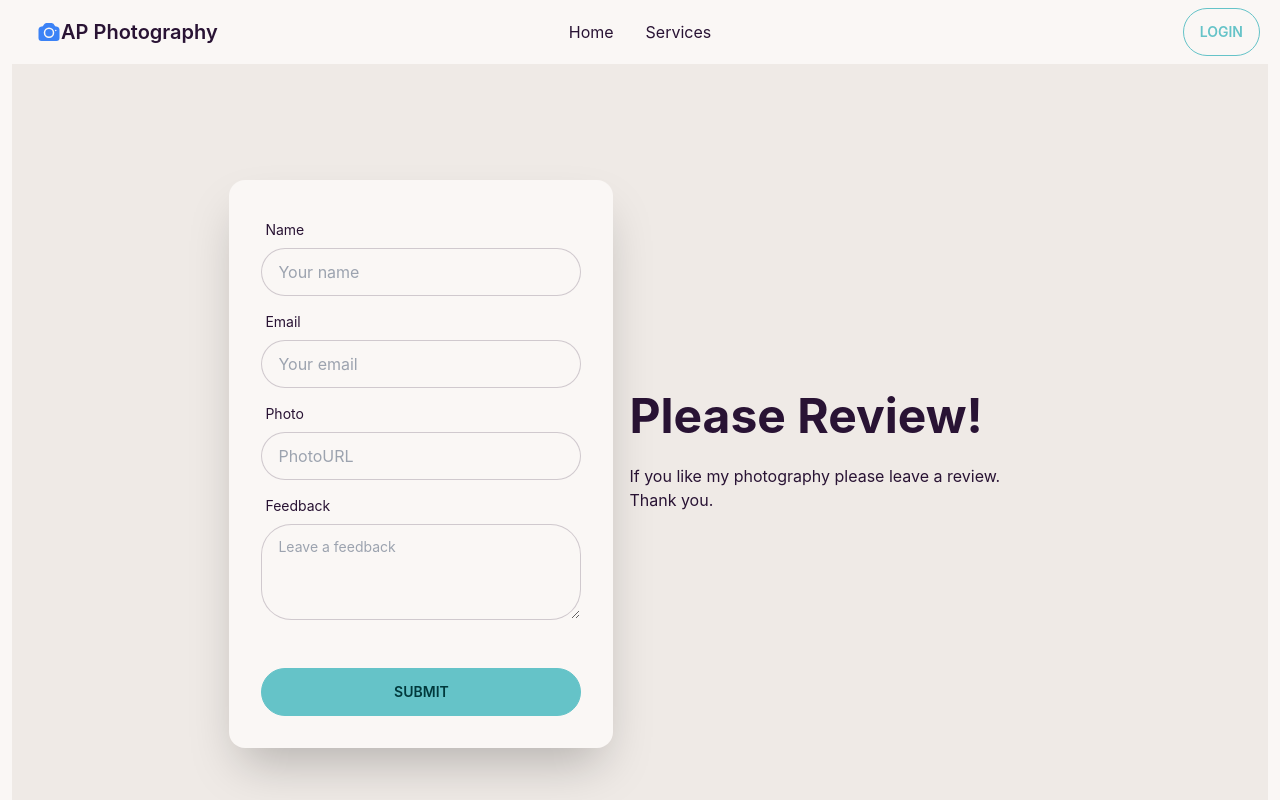
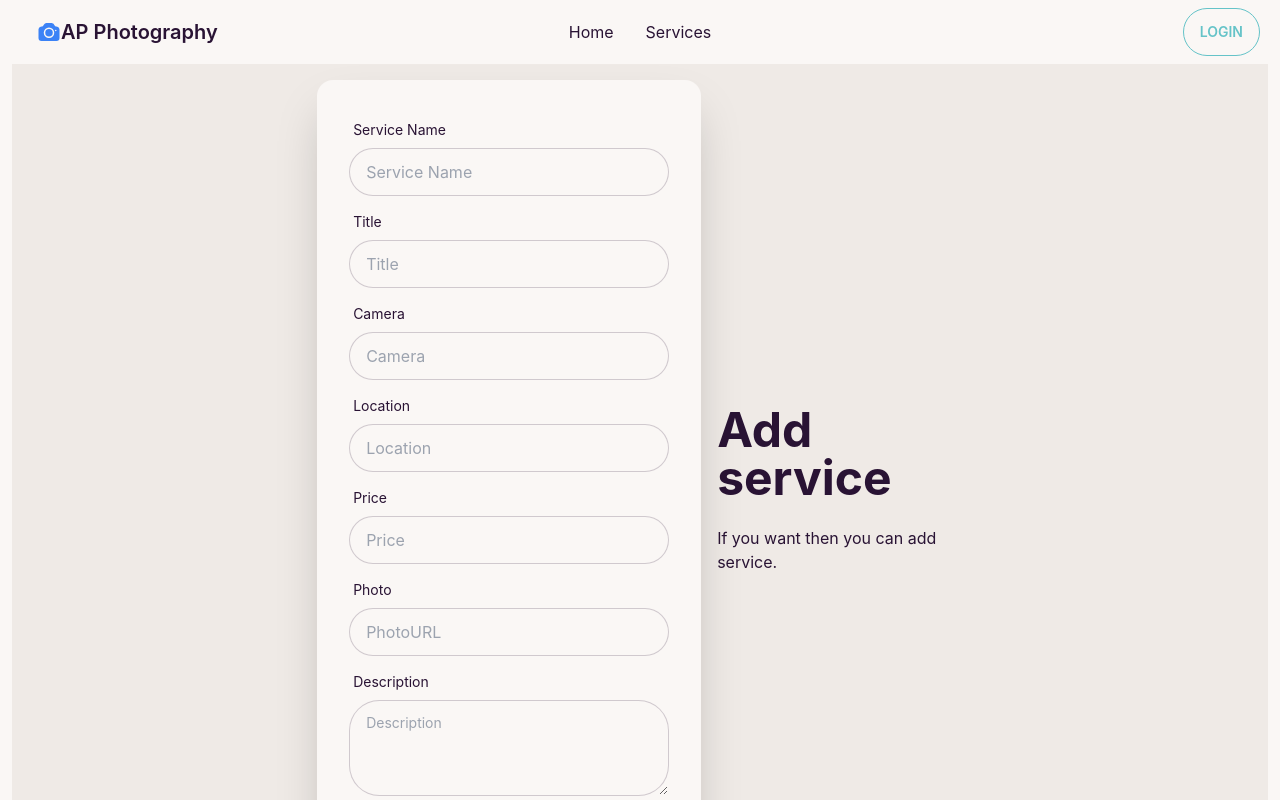
Before and after one commit to leoarafat/worldwide-photography-client, a React (Create React App) app: page /addService in a window 1280 px wide. Shown: the top 800 px of the page. Built offline with nearby package versions, Linux system fonts and the light colour scheme; no server answers.

Commit message:
added add service

```diff
--- a/src/components/pages/AddService/AddService.js
+++ b/src/components/pages/AddService/AddService.js
@@ -1,47 +1,109 @@
-import React from 'react';
+import React from "react";
 
 const AddService = () => {
+  const handleSubmit = (e) => {
+    e.preventDefault();
 
-  const handleSubmit = e =>{
+    const form = e.target;
+    const serviceName = form.serviceName.value;
+    const title = form.title.value;
+    const img = form.photoURL.value;
+    const details = form.details.value;
+    const camera = form.camera.value;
+    const location = form.location.value;
+    const services = {
+      Service_name: serviceName,
+      title,
+      img,
+      details,
+      camera,
+      location
 
+    };
+    fetch("http://localhost:5000/addService", {
+      method: "POST",
+      headers: {
+        "content-type": "application/json",
+      },
+      body: JSON.stringify(services),
+    })
+      .then((res) => res.json())
+      .then((data) => {
+        if (data.acknowledged) {
+          alert("review successful");
+          form.reset();
         }
+      });
+  };
 
   return (
     <form onSubmit={handleSubmit}>
       <div className="hero min-h-screen bg-base-200">
         <div className="hero-content flex-col lg:flex-row-reverse">
           <div className="text-center lg:text-left">
-          <h1 className="text-5xl font-bold">Please Review!</h1>
-          <p className="py-6">
-            If you like my photography please leave a review. Thank you.
-          </p>
+            <h1 className="text-5xl font-bold">Add service</h1>
+            <p className="py-6">If you want then you can add service.</p>
           </div>
           <div className="card flex-shrink-0 w-full max-w-sm shadow-2xl bg-base-100">
             <div className="card-body">
               <div className="form-control">
                 <label className="label">
-                <span className="label-text">Name</span>
+                  <span className="label-text">Service Name</span>
                 </label>
                 <input
                   type="text"
-                placeholder="Your name"
+                  placeholder="Service Name"
                   className="input input-bordered"
-                name="name"
+                  name="serviceName"
                   required
                 />
               </div>
               <div className="form-control">
                 <label className="label">
-                <span className="label-text">Email</span>
+                  <span className="label-text">Title</span>
                 </label>
                 <input
-                type="email"
-                placeholder="Your email"
+                  type="text"
+                  placeholder="Title"
                   className="input input-bordered"
-                name="email"
-
+                  name="title"
                   required
-                readOnly
+                />
+              </div>
+              <div className="form-control">
+                <label className="label">
+                  <span className="label-text">Camera</span>
+                </label>
+                <input
+                  type="text"
+                  placeholder="Camera"
+                  className="input input-bordered"
+                  name="camera"
+                  required
+                />
+              </div>
+              <div className="form-control">
+                <label className="label">
+                  <span className="label-text">Location</span>
+                </label>
+                <input
+                  type="text"
+                  placeholder="Location"
+                  className="input input-bordered"
+                  name="location"
+                  required
+                />
+              </div>
+              <div className="form-control">
+                <label className="label">
+                  <span className="label-text">Price</span>
+                </label>
+                <input
+                  type="text"
+                  placeholder="Price"
+                  className="input input-bordered"
+                  name="price"
+                  required
                 />
               </div>
               <div className="form-control">
@@ -58,18 +120,18 @@ const AddService = () => {
               </div>
               <div className="form-control">
                 <label className="label">
-                <span className="label-text">Feedback</span>
+                  <span className="label-text">Description</span>
                 </label>
                 <textarea
                   className="textarea textarea-bordered h-24"
-                placeholder="Leave a feedback"
-                name="feedback"
+                  placeholder="Description"
+                  name="details"
                   required
                 ></textarea>
                 <label className="label"></label>
               </div>
               <div className="form-control mt-6">
-              <button className="btn btn-primary">Submit</button>
+                <button className="btn btn-primary">Add Service</button>
               </div>
             </div>
           </div>
```
Lines whose indentation alone changed are shown as unchanged.
